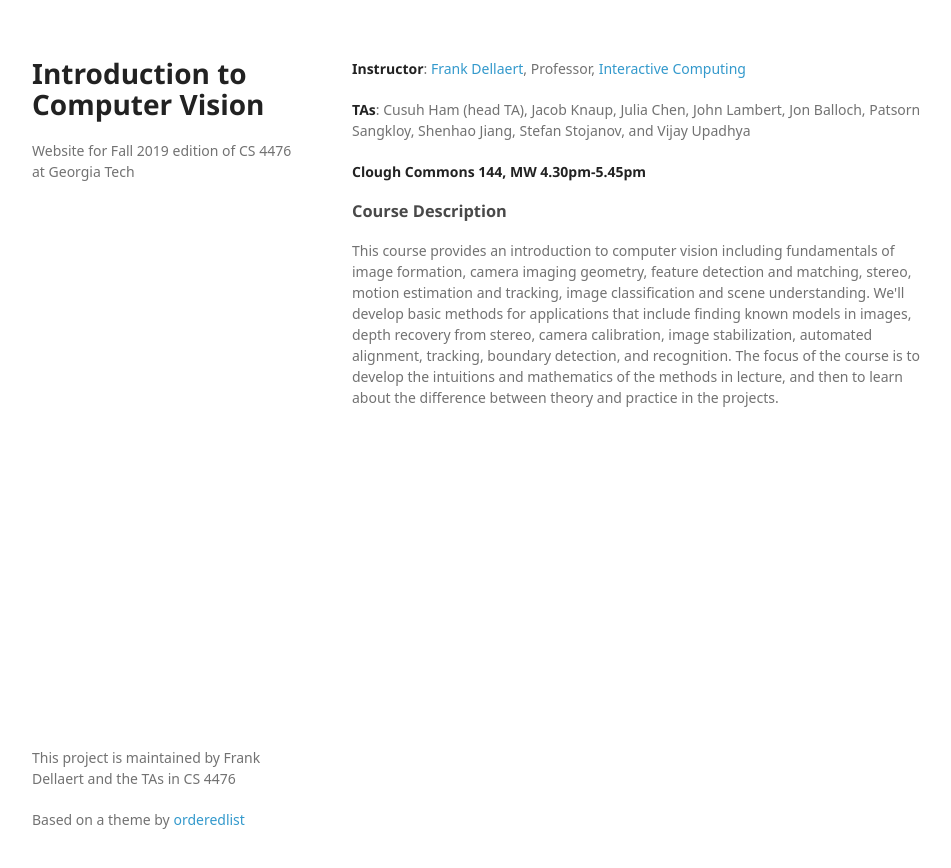
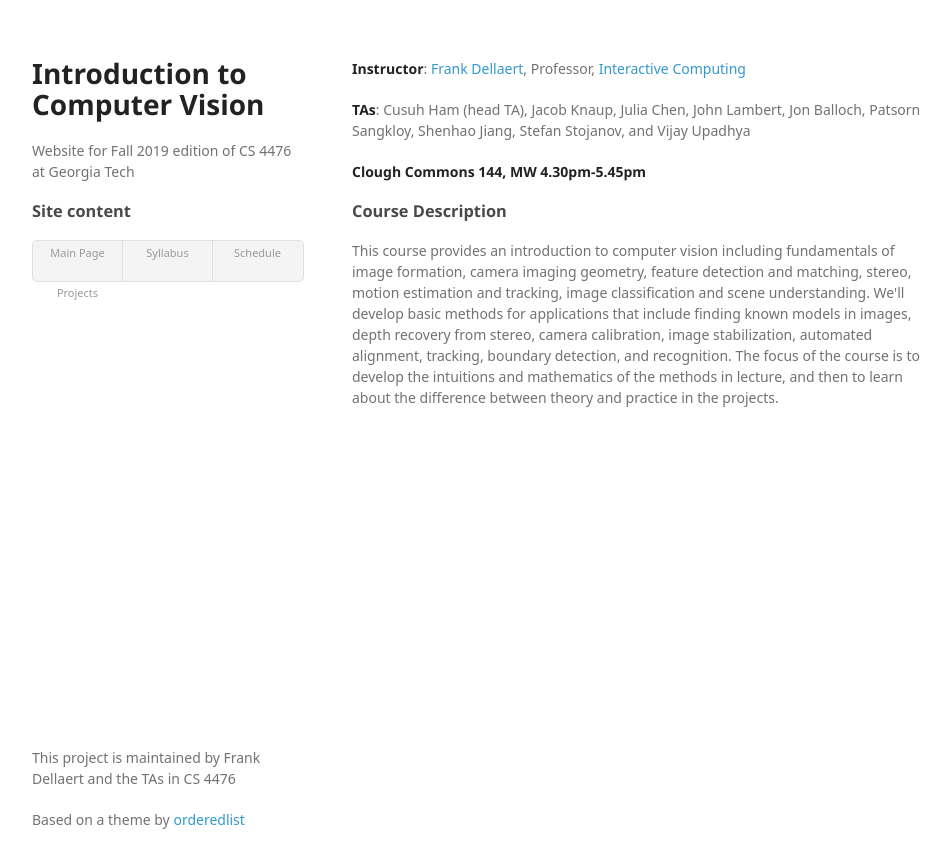
Before and after one commit to dellaert/19F-4476, a Jekyll site: the page built from index.html, in a window 1280 px wide. Shown: the top 868 px of the page, without its empty margins (158-1109 px from the left). Built offline with Jekyll 4.4.1, drawn with Linux system fonts in a browser that asks for light colours; some web fonts are replaced.

Commit message:
Added site content

```diff
--- a/_layouts/default.html
+++ b/_layouts/default.html
@@ -18,8 +18,13 @@
         <h1>Introduction to Computer Vision</h1>
         <p>Website for Fall 2019 edition of CS 4476 at Georgia Tech</p>
 
-        <!--p class="view"><a href="https://github.gatech.edu/gt-cv-class/19F-4476">View the Project on GitHub <small>gt-cv-class/19F-4476</small></a></p-->
-
+        <h3>Site content</h3>
+        <ul>
+        <li><a href="index.html">Main Page</a></li>
+        <li><a href="syllabus.html">Syllabus</a></li>
+        <li><a href="ymlsch.html">Schedule</a></li>
+        <li><a href="projects.html">Projects</a></li>
+        </ul>
 
       </header>
       <section>
```
